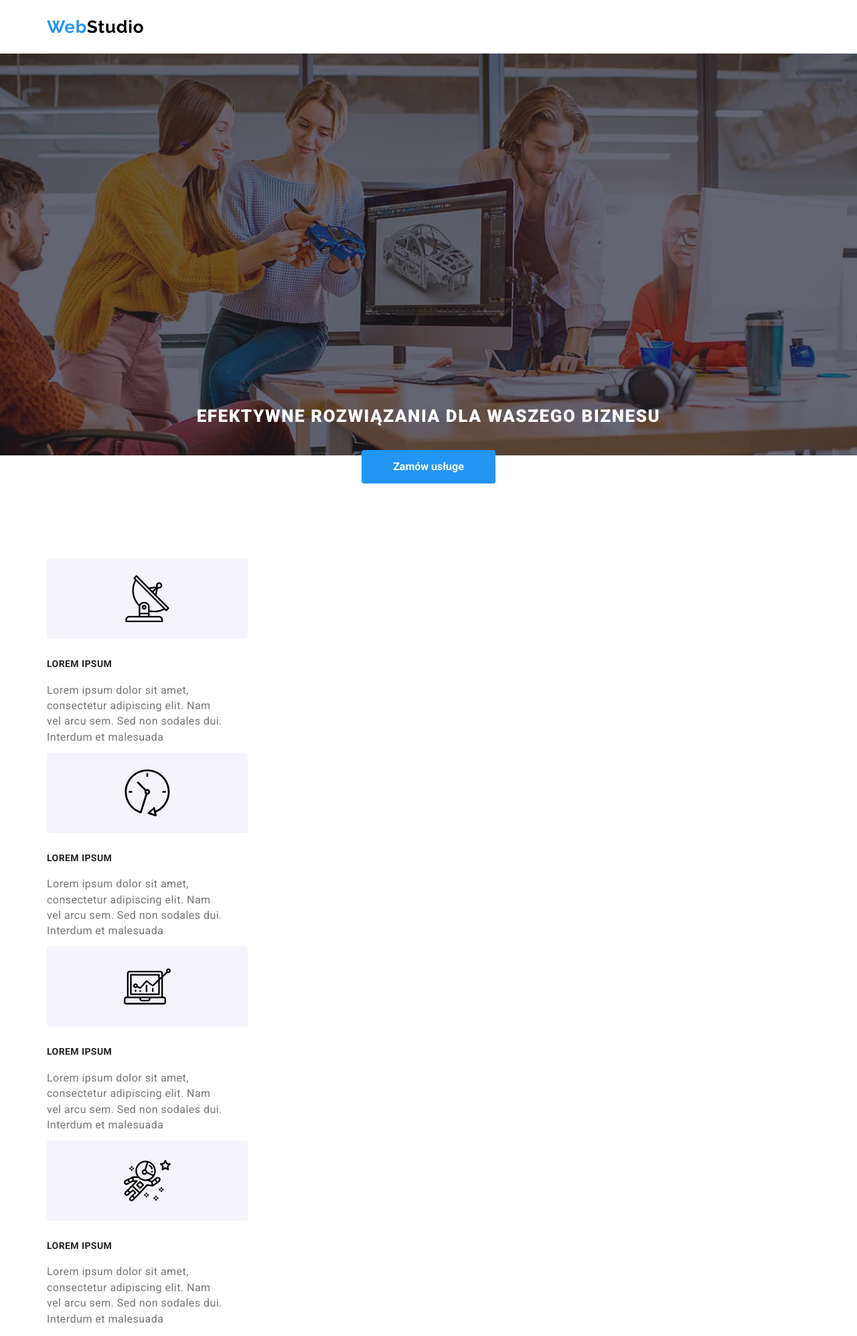
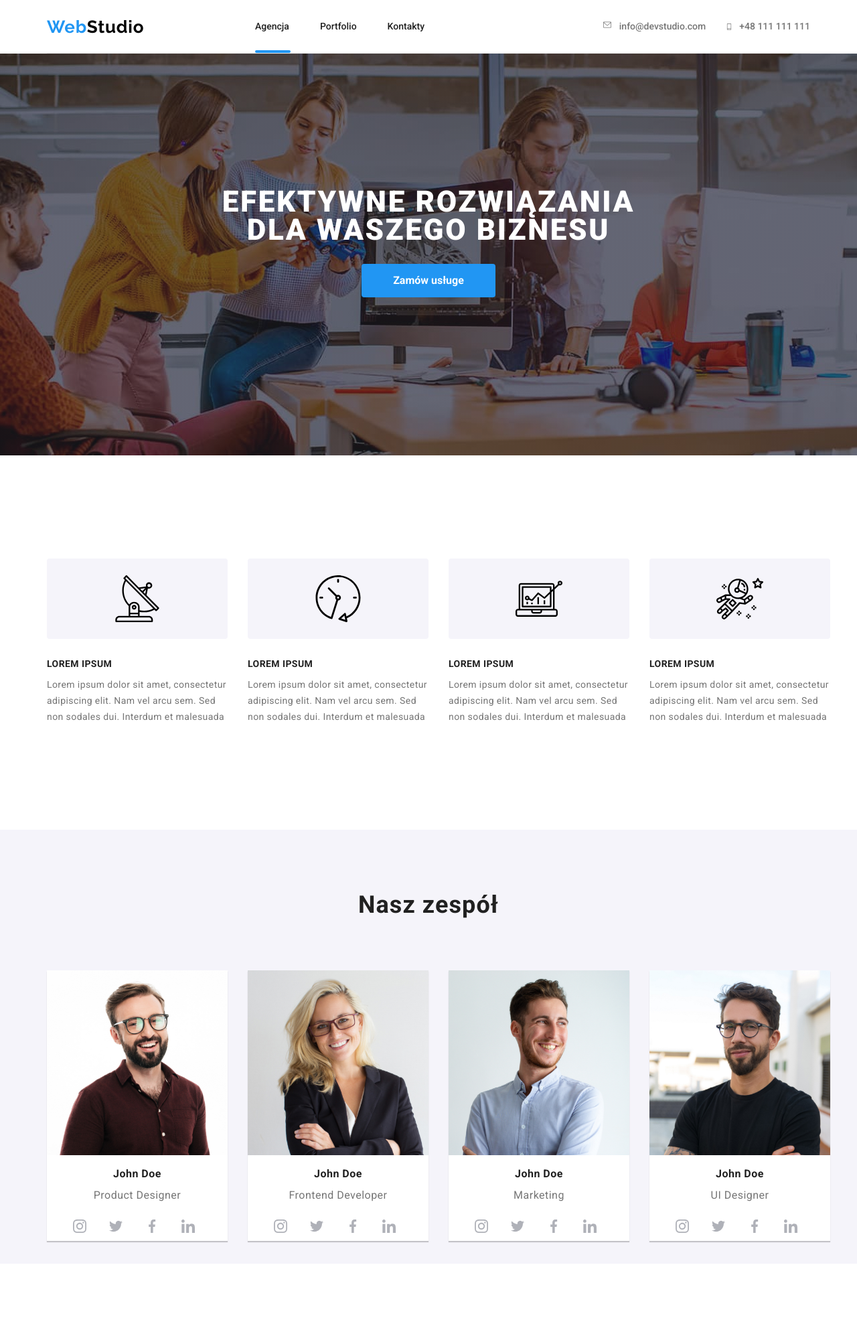
Before and after one commit to kwiskowski/goit-markup-hw-08, a website: page index.html in a window 1280 px wide. Shown: the top 1995 px of the page at 67% size. Drawn offline with nearby package versions, Linux system fonts and the light colour scheme; files whose address does not match are found by name.

Commit message:
stworzyłem responsywny układ strony

```diff
--- a/index.html
+++ b/index.html
@@ -167,7 +167,7 @@
               <div class="our-work__thumb">
                 <li>
                   <img
-                    src="./images/home/box1.jpg"
+                    src="./images/home/desktop/box1.jpg"
                     alt="zdjęcie przedstawiające programistę przy pracy"
                     height="294"
                     width="370"
@@ -178,7 +178,7 @@
               <div class="our-work__thumb">
                 <li>
                   <img
-                    src="./images/home/box2.jpg"
+                    src="./images/home/desktop/box2.jpg"
                     alt="zdjęcie przedstawiające tworzenie aplikacji na smartfony"
                     height="294"
                     width="370"
@@ -189,7 +189,7 @@
               <div class="our-work__thumb">
                 <li>
                   <img
-                    src="./images/home/box3.jpg"
+                    src="./images/home/desktop/box3.jpg"
                     alt="zdjęcie przedstawiające pracę grafika"
                     height="294"
                     width="370"
@@ -210,7 +210,7 @@
             <ul class="team__list">
               <li>
                 <div class="team__members">
-                  <figure>
+                  <figure class="team__portrait">
                     <img
                       src="./images/home/mobile/portrait1.jpg"
                       srcset="
@@ -271,7 +271,7 @@
               </li>
               <li>
                 <div class="team__members">
-                  <figure>
+                  <figure class="team__portrait">
                     <img
                       src="./images/home/mobile/portrait2.jpg"
                       srcset="
@@ -332,7 +332,7 @@
               </li>
               <li>
                 <div class="team__members">
-                  <figure>
+                  <figure class="team__portrait">
                     <img
                       src="./images/home/mobile/portrait3.jpg"
                       srcset="
@@ -392,7 +392,7 @@
               </li>
               <li>
                 <div class="team__members">
-                  <figure>
+                  <figure class="team__portrait">
                     <img
                       src="./images/home/mobile/portrait4.jpg"
                       srcset="
@@ -691,12 +691,12 @@
       </div>
     </div>
     <script src="./js/modal.js"></script>
-    <!-- <script
+    <script
       defer
       src="https://cdnjs.cloudflare.com/ajax/libs/body-scroll-lock/3.1.5/bodyScrollLock.min.js"
       integrity="sha512-HowizSDbQl7UPEAsPnvJHlQsnBmU2YMrv7KkTBulTLEGz9chfBoWYyZJL+MUO6p/yBuuMO/8jI7O29YRZ2uBlA=="
       crossorigin="anonymous"
-    ></script> -->
+    ></script>
     <script defer src="js/mobile-menu.js"></script>
   </body>
 </html>
--- a/sass/components/_articles.scss
+++ b/sass/components/_articles.scss
@@ -69,6 +69,43 @@
   }
 }
 
+// TABLET
+@media screen and (min-width: 768px) {
+  .articles__list {
+    display: flex;
+    flex-wrap: wrap;
+    grid-gap: 30px;
+    justify-content: center;
+    flex-direction: row;
+  }
+
+  .articles__list-item {
+    max-width: 354px;
+    height: 251px;
+    flex-basis: 50%;
+    margin-right: 0px;
+  }
+
+  .articles__title {
+    text-align: left;
+    margin-bottom: 10px;
+  }
+
+  .articles__wrapper {
+    flex-wrap: wrap;
+  }
+
+  .articles__paragraph {
+    font-family: Roboto;
+    font-size: 14px;
+    font-weight: 400;
+    line-height: 24px;
+    letter-spacing: 0.03em;
+    text-align: left;
+    margin-bottom: 0px;
+  }
+}
+
 // DESKTOP
 @media screen and (min-width: 1200px) {
   .articles {
@@ -78,17 +115,35 @@
   .articles__paragraph {
     height: 75px;
     width: 270px;
-    left: 515px;
-    top: 800px;
-    margin-right: 30px;
+    font-family: Roboto;
+    font-size: 14px;
+    font-weight: 400;
+    line-height: 24px;
+    letter-spacing: 0.03em;
+    text-align: left;
+    margin: 0;
   }
 
   .articles__title {
     height: 16px;
     width: 270px;
-    left: 215px;
-    top: 774px;
     font-size: 14px;
     text-align: left;
+    margin-bottom: 10px;
+  }
+
+  .articles__list {
+    flex-direction: row;
+    flex-wrap: nowrap;
+  }
+
+  .articles__list-item {
+    height: 251px;
+    width: 270px;
+    border-radius: [object Object]px;
+  }
+
+  .articles__wrapper {
+    width: 100%;
   }
 }
--- a/sass/components/_header.scss
+++ b/sass/components/_header.scss
@@ -66,52 +66,27 @@
   }
 }
 
-@media screen and (min-width: 1200px) {
+// TABLET
+@media screen and (min-width: 768px) {
   .header__wrapper {
     height: 80px;
-    border-bottom: #ececec;
-    border-bottom: 1px;
-    border-top: 0px;
-    border-left: 0px;
-    border-right: 0px;
-    border-radius: 0px;
-    border-bottom-style: inset;
-    display: flex;
-    justify-content: space-between;
-    align-content: center;
-    align-items: center;
-    flex-wrap: nowrap;
-  }
-
-  .header__logo {
-    font-family: "Raleway", sans-serif;
-    font-style: normal;
-    font-weight: 700;
-    font-size: 26px;
-    line-height: 100%;
-    letter-spacing: 0.03em;
-    color: var(--secondary-color);
-  }
-
-  .header__logo-decoration {
-    color: #000000;
-    margin-right: 47px;
   }
 
   .contact-list {
+    display: flex;
     list-style-position: inside;
     list-style-type: none;
     display: flex;
-    flex-direction: row;
+    flex-direction: column;
     flex-wrap: nowrap;
-    margin-left: 345px;
     padding: 0px;
     text-align: center;
     justify-content: center;
-    align-items: center;
+    align-items: left;
   }
 
   .contact-list__item {
+    display: block;
     margin-left: 0px;
     color: #757575;
     transition: fill, color 250ms linear;
@@ -119,18 +94,13 @@
   }
 
   .contact-list__mail {
+    display: flex;
     font-family: Roboto;
     font-size: 14px;
     font-weight: 500;
-    display: flex;
-    position: relative;
-    align-items: center;
-    text-align: center;
     justify-content: center;
     color: #757575;
-    margin-right: 50px;
-    padding-top: 32px;
-    padding-bottom: 32px;
+    padding-bottom: 10px;
     transition: color 250ms;
     transition-timing-function: cubic-bezier(0.4, 0, 0.2, 1);
   }
@@ -140,16 +110,15 @@
     font-size: 14px;
     font-weight: 500;
     display: flex;
-    position: relative;
     align-items: center;
     color: #757575;
-    padding-top: 32px;
-    padding-bottom: 32px;
+
     transition: color 250ms;
     transition-timing-function: cubic-bezier(0.4, 0, 0.2, 1);
   }
 
   .contact-list__icon {
+    display: flex;
     fill: #757575;
     margin-right: 10px;
     transition: fill, color 250ms linear;
@@ -157,9 +126,9 @@
   }
 
   .navigation-list {
+    display: inline-flex;
     list-style-position: inside;
     list-style-type: none;
-    display: inline-flex;
     color: var(--primary-color);
     margin-top: 0px;
     margin-bottom: 0px;
@@ -167,6 +136,7 @@
   }
 
   .navigation-list__item {
+    display: flex;
     margin-left: 46px;
     color: var(--primary-color);
     position: relative;
@@ -207,3 +177,70 @@
     transition-timing-function: cubic-bezier(0.4, 0, 0.2, 1);
   }
 }
+
+// DESKTOP
+@media screen and (min-width: 1200px) {
+  .header__wrapper {
+    height: 80px;
+    border-bottom: #ececec;
+    border-bottom: 1px;
+    border-top: 0px;
+    border-left: 0px;
+    border-right: 0px;
+    border-radius: 0px;
+    border-bottom-style: inset;
+    display: flex;
+    justify-content: space-between;
+    align-content: center;
+    align-items: center;
+    flex-wrap: nowrap;
+  }
+
+  .header__logo {
+    font-family: "Raleway", sans-serif;
+    font-style: normal;
+    font-weight: 700;
+    font-size: 26px;
+    line-height: 100%;
+    letter-spacing: 0.03em;
+    color: var(--secondary-color);
+  }
+
+  .header__logo-decoration {
+    color: #000000;
+    margin-right: 47px;
+  }
+
+  .contact-list {
+    flex-direction: row;
+    align-items: center;
+  }
+
+  .contact-list__phone {
+    font-family: Roboto;
+    font-size: 14px;
+    font-weight: 500;
+    display: flex;
+    position: relative;
+    align-items: center;
+    color: #757575;
+    padding-top: 32px;
+    padding-bottom: 32px;
+    transition: color 250ms;
+    transition-timing-function: cubic-bezier(0.4, 0, 0.2, 1);
+  }
+
+  .contact-list__mail {
+    padding-bottom: 0;
+    padding-right: 30px;
+  }
+
+  .navigation-list__item {
+    margin-left: 0;
+    margin-right: 46px;
+  }
+
+  .navigation-list {
+    margin-right: 100px;
+  }
+}
--- a/sass/components/_slogan.scss
+++ b/sass/components/_slogan.scss
@@ -1,4 +1,5 @@
-@media screen and (min-width: 320px) {
+// MOBILE FIRST
+
 .box__title {
   font-family: Roboto;
   font-size: 26px;
@@ -11,27 +12,23 @@
 }
 
 .box {
-    margin: auto;
   padding-top: 25%;
   border-radius: 0px;
+  background-size: cover;
+  background-repeat: no-repeat;
+  background-position: center;
+  background-color: #2f303a;
+  margin: auto;
+  height: 400px;
   background-image: linear-gradient(
       rgba(47, 48, 58, 0.4),
       rgba(47, 48, 58, 0.4)
     ),
     url(../images/home/mobile/background.jpg);
-    max-width: 1600px;
-    margin: auto;
-    background-size: cover;
-    background-repeat: no-repeat;
-    background-position: center;
-    background-color: #2f303a;
-    height: 400px;
-  }
 
-  @media (min-device-pixel-ratio: 2),
+  @media screen and (min-device-pixel-ratio: 2),
     (min-resolution: 192dpi),
     (min-resolution: 2dppx) {
-    .box {
     background-image: linear-gradient(
         rgba(47, 48, 58, 0.4),
         rgba(47, 48, 58, 0.4)
@@ -56,14 +53,36 @@
   border-radius: 4px;
   border-style: none;
   color: #ffffff;
+  margin-top: 30px;
   cursor: pointer;
   font-family: Roboto;
   font-weight: 700;
   transition: background-color 250ms;
   transition-timing-function: cubic-bezier(0.4, 0, 0.2, 1);
-    margin-top: 30px;
   &:hover {
     box-shadow: 0 2px 5px #000000;
+  }
+}
+
+// TABLET
+@media screen and (min-width: 768px) {
+  .box {
+    height: 400px;
+    padding-top: 118px;
+    background-image: linear-gradient(
+        rgba(47, 48, 58, 0.4),
+        rgba(47, 48, 58, 0.4)
+      ),
+      url(../images/home/tablet/tablet-background.jpg);
+
+    @media screen and (min-device-pixel-ratio: 2),
+      (min-resolution: 192dpi),
+      (min-resolution: 2dppx) {
+      background-image: linear-gradient(
+          rgba(47, 48, 58, 0.4),
+          rgba(47, 48, 58, 0.4)
+        ),
+        url(../images/home/tablet/tablet-backgroundX2.jpg);
     }
   }
 }
@@ -73,19 +92,24 @@
   .box {
     left: 0px;
     margin-top: 0px;
-    border-radius: 0px;
     height: 600px;
+    max-width: 1600px;
+    padding-top: 0;
     background-image: linear-gradient(
         rgba(47, 48, 58, 0.4),
         rgba(47, 48, 58, 0.4)
       ),
-      url(../images/home/backround.jpg);
-    max-width: 1600px;
-    margin: auto;
-    background-size: cover;
-    background-repeat: no-repeat;
-    background-position: center;
-    background-color: #2f303a;
+      url(../images/home/desktop/backround.jpg);
+
+    @media screen and (min-device-pixel-ratio: 2),
+      (min-resolution: 192dpi),
+      (min-resolution: 2dppx) {
+      background-image: linear-gradient(
+          rgba(47, 48, 58, 0.4),
+          rgba(47, 48, 58, 0.4)
+        ),
+        url(../images/home/desktop/backgroundX2.jpg);
+    }
   }
 
   .box__slogan {
@@ -93,28 +117,15 @@
     width: 696px;
     left: 452px;
     top: 280px;
-    border-radius: nullpx;
-    color: var(--background-color);
-    margin: auto;
-    text-align: center;
     padding-top: 200px;
     padding-bottom: 280px;
   }
 
+  .box__title {
+    font-size: 44px;
+  }
+
   .box__button {
-    width: 200px;
-    height: 50px;
-    background-color: #2196f3;
-    border-radius: 4px;
-    border-style: none;
-    color: #ffffff;
-    cursor: pointer;
-    font-family: Roboto;
-    font-weight: 700;
-    transition: background-color 250ms;
-    transition-timing-function: cubic-bezier(0.4, 0, 0.2, 1);
-    &:hover {
-      box-shadow: 0 2px 5px #000000;
+    margin-top: 30px;
   }
 }
-}
--- a/sass/components/_team.scss
+++ b/sass/components/_team.scss
@@ -48,66 +48,6 @@
     color: var(--primary-color);
   }
 
-  // .team__portrait1 {
-  //   width: 100%;
-  //   height: 100%;
-  //   max-width: 450px;
-  //   max-height: 460px;
-  //   background-image: url(/images/home/mobile/portrait1.jpg);
-  // }
-  // @media (min-device-pixel-ratio: 2),
-  //   (min-resolution: 192dpi),
-  //   (min-resolution: 2dppx) {
-  //   .team__portrait {
-  //     background-image: url(../images/home/mobile/portrait1X2.jpg);
-  //   }
-  // }
-
-  // .team__portrait2 {
-  //   width: 100%;
-  //   height: 100%;
-  //   max-width: 450px;
-  //   max-height: 460px;
-  //   background-image: url(/images/home/mobile/portrait2.jpg);
-  // }
-  // @media (min-device-pixel-ratio: 2),
-  //   (min-resolution: 192dpi),
-  //   (min-resolution: 2dppx) {
-  //   .team__portrait {
-  //     background-image: url(../images/home/mobile/portrait2X2.jpg);
-  //   }
-  // }
-
-  // .team__portrait3 {
-  //   width: 100%;
-  //   height: 100%;
-  //   max-width: 450px;
-  //   max-height: 460px;
-  //   background-image: url(/images/home/mobile/portrait3.jpg);
-  // }
-  // @media (min-device-pixel-ratio: 2),
-  //   (min-resolution: 192dpi),
-  //   (min-resolution: 2dppx) {
-  //   .team__portrait {
-  //     background-image: url(../images/home/mobile/portrait3X2.jpg);
-  //   }
-  // }
-
-  // .team__portrait4 {
-  //   width: 100%;
-  //   height: 100%;
-  //   max-width: 450px;
-  //   max-height: 460px;
-  //   background-image: url(/images/home/mobile/portrait4.jpg);
-  // }
-  // @media (min-device-pixel-ratio: 2),
-  //   (min-resolution: 192dpi),
-  //   (min-resolution: 2dppx) {
-  //   .team__portrait {
-  //     background-image: url(../images/home/mobile/portrait4X2.jpg);
-  //   }
-  // }
-
   .team__description {
     font-weight: 400;
     line-height: 100%;
@@ -153,7 +93,19 @@
     }
   }
 }
+// TABLET
+@media screen and (min-width: 768px) {
+  .team__members {
+    width: 354px;
+    height: auto;
+  }
 
+  .team__list {
+    flex-direction: row;
+    grid-gap: 30px;
+    flex-wrap: wrap;
+  }
+}
 // DESKTOP
 @media screen and (min-width: 1200px) {
   .team {
@@ -191,12 +143,7 @@
 
   .team__members {
     width: 270px;
-    height: 428px;
-    display: flex;
-    flex-wrap: nowrap;
-    align-content: center;
-    align-items: center;
-    justify-content: flex-start;
+    height: auto;
     background-color: #ffffff;
     box-shadow: 0px 2px 1px 0px #00000033;
   }
@@ -255,4 +202,9 @@
       background-color: #2196f3;
     }
   }
+
+  .team__portrait {
+    width: auto;
+    height: 100%;
+  }
 }
--- a/sass/utils/_mobile-menu.scss
+++ b/sass/utils/_mobile-menu.scss
@@ -34,7 +34,7 @@
   list-style: none;
 }
 
-@media (max-width: 767px) {
+@media screen and (max-width: 767px) {
   .menu {
     display: none;
   }
@@ -66,7 +66,7 @@
   outline: none;
 }
 
-@media (min-width: 768px) {
+@media screen and (min-width: 768px) {
   .menu-toggle {
     display: none;
   }
```
Also changed, not shown: sass/components/_clients.scss (+19 -0 lines), css/main.min.css, 1 other file. Lines whose indentation alone changed are shown as unchanged.
